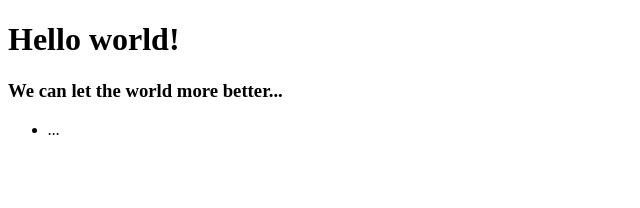
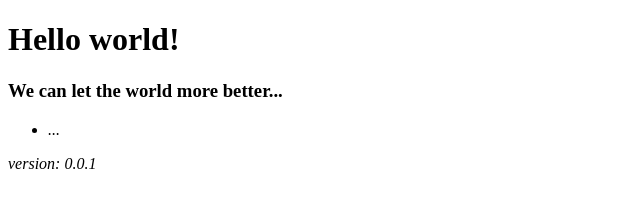
Before and after one commit to huytranbku/huytranbku.github.io, a plain HTML site: page index.html in a window 1280 px wide. Shown: the whole page, without its empty margins (0-640 px from the left). Drawn offline with Linux system fonts and the light colour scheme.

Commit message:
version 0.0.1

```diff
--- a/index.html
+++ b/index.html
@@ -10,5 +10,6 @@
     <ul>
       <li> <i>...</i> </li>
     </ul>
+    <p> <i>version: 0.0.1 </i> </p>
   </body>
 </html>
```
